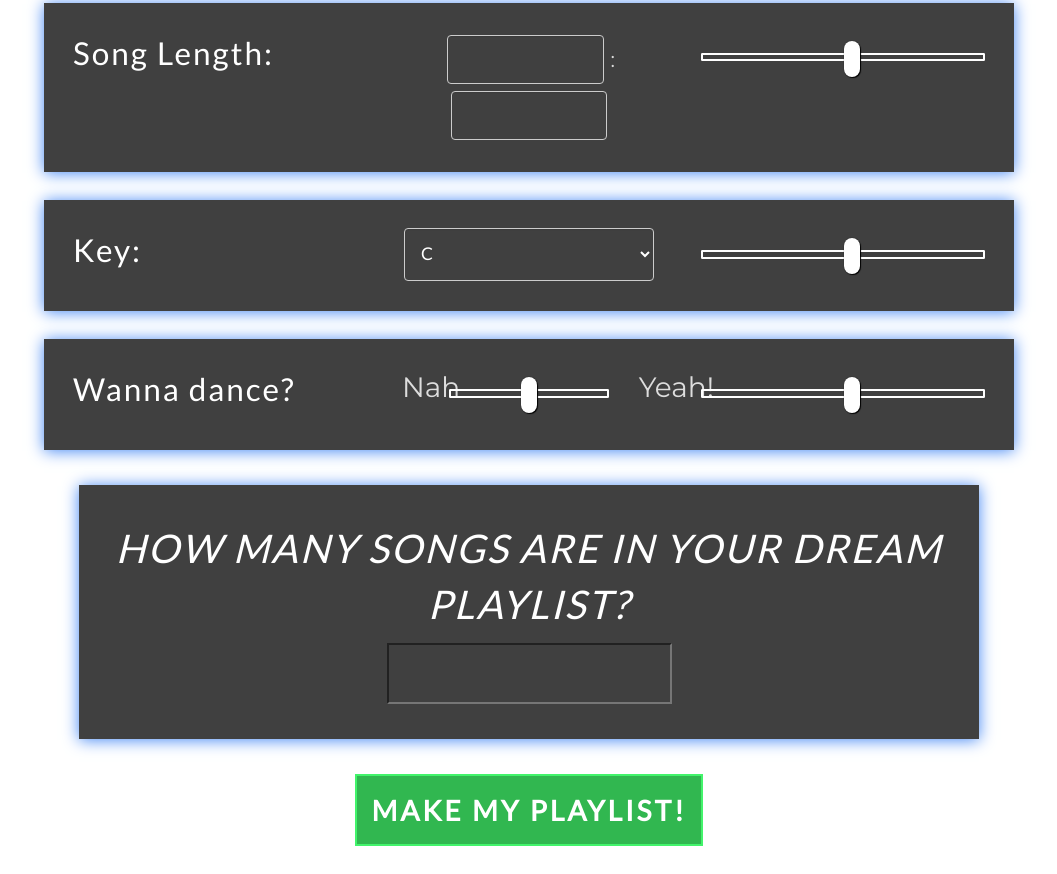
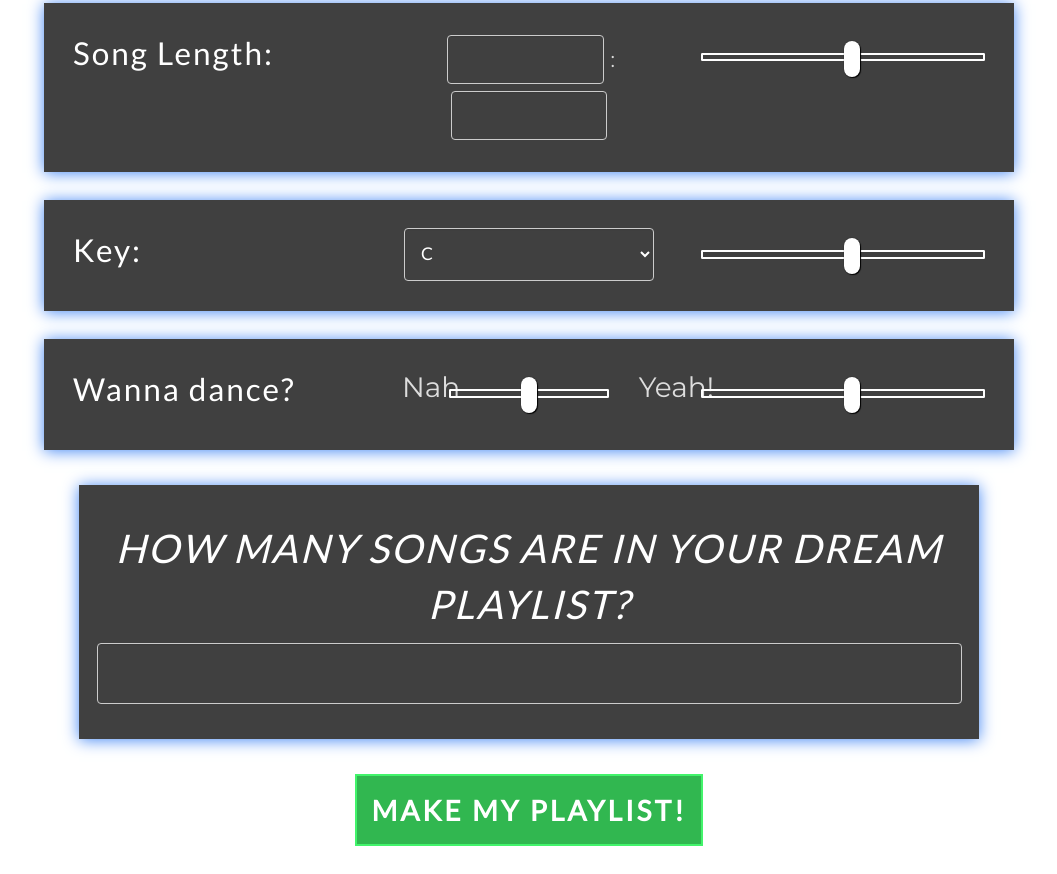
Before and after one commit to Chris-Coraggio/TrackMaster, a website: page create.html in a window 1280 px wide. Shown: the part 769-1643 px from the top of the page, without its empty margins (111-1168 px from the left). Drawn offline with nearby package versions, Linux system fonts and the light colour scheme; a script that the page names is missing; files whose address does not match are found by name.

Commit message:
Add form-control to last input

```diff
--- a/create.html
+++ b/create.html
@@ -138,7 +138,7 @@
                     <div class="row" id="hackathon-dreams">
                         <center>
                             <p>How many songs are in your dream playlist?</p>
-                            <input type="text" id="numtracks">
+                            <input class="form-control" type="text" id="numtracks">
                         </center>
                     </div>
                     <button id="create-btn">Make My Playlist!</button>
```
